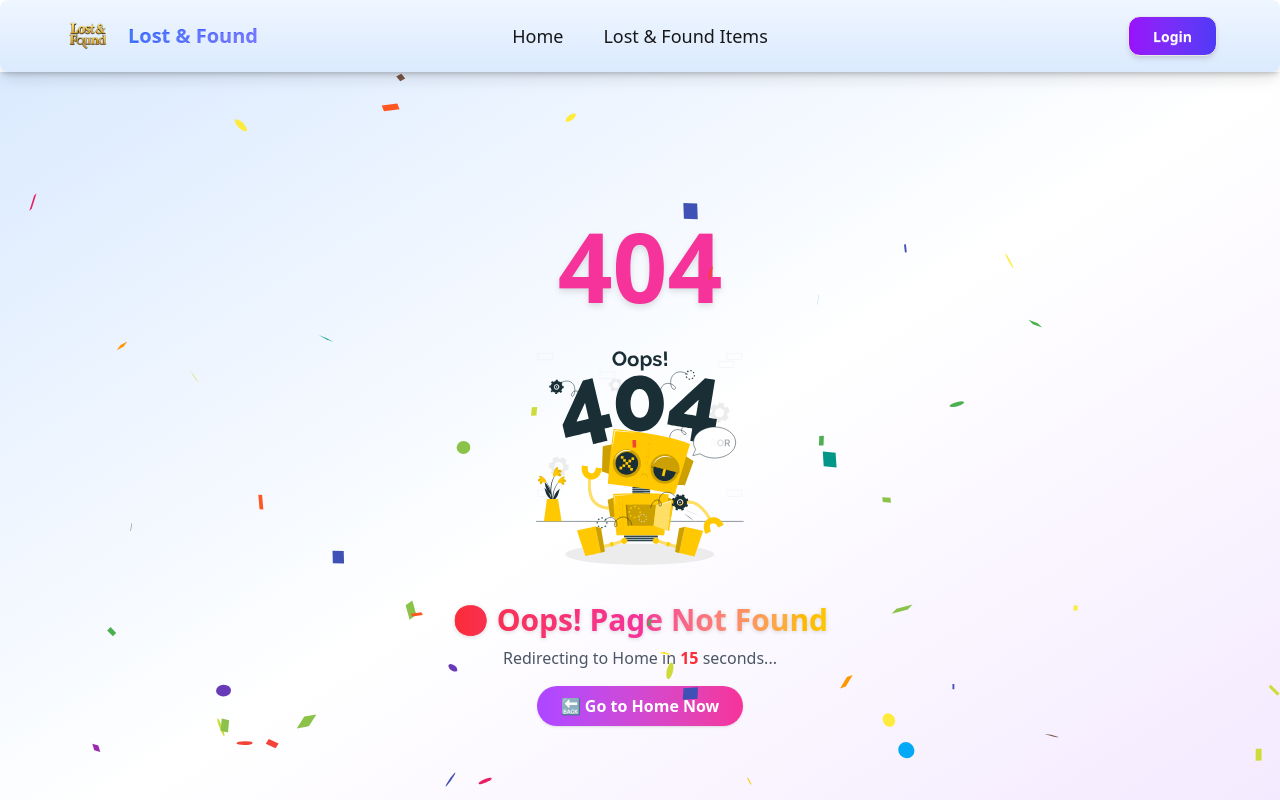
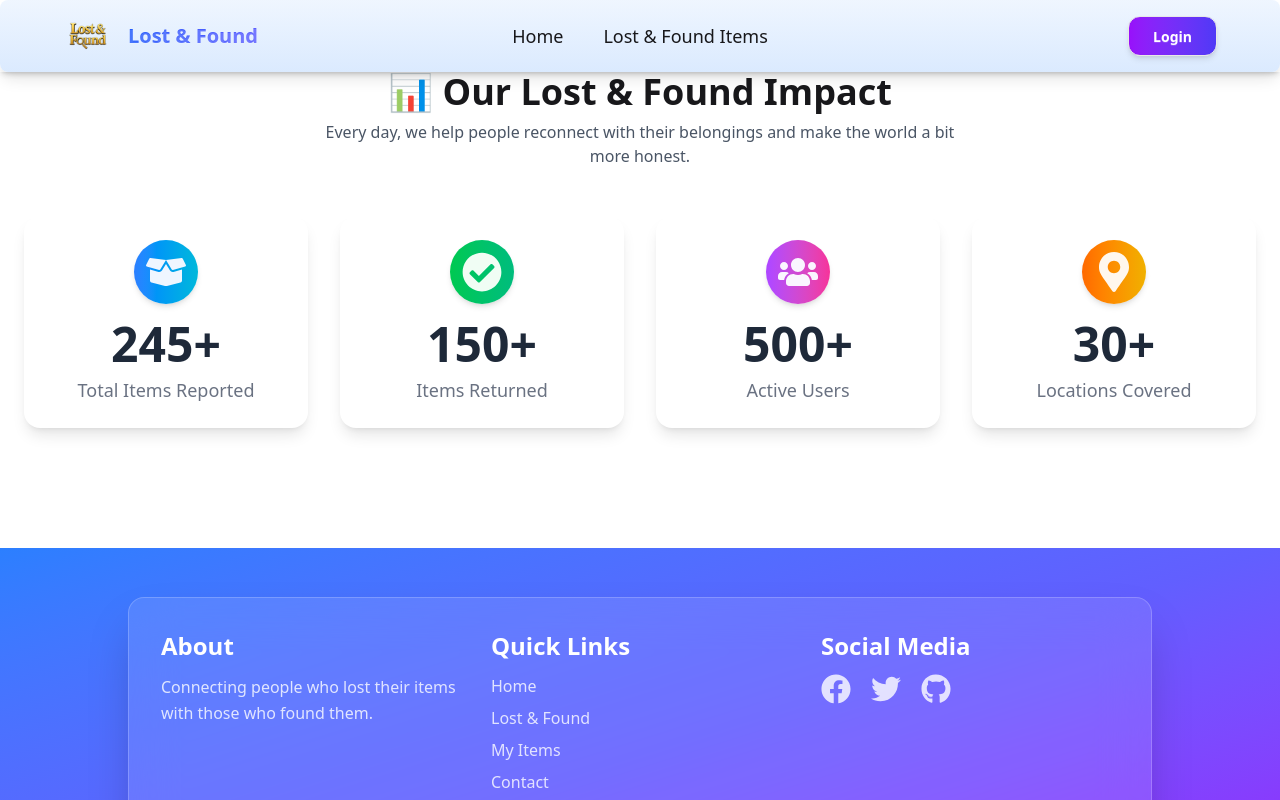
Before and after one commit to Mj-Marjan/find-and-lose-website-client-side, a React (Vite) app: page /stats-section in a window 1280 px wide. Shown: the top 800 px of the page. Built offline with nearby package versions, Linux system fonts and the light colour scheme; no server answers.

Commit message:
Added New Section, its Counter section

```diff
--- a/package.json
+++ b/package.json
@@ -20,6 +20,7 @@
     "motion": "^12.18.1",
     "react": "^18.3.1",
     "react-confetti": "^6.4.0",
+    "react-countup": "^6.5.3",
     "react-datepicker": "^8.4.0",
     "react-dom": "^18.3.1",
     "react-helmet": "^6.1.0",
--- a/src/Home/Home.jsx
+++ b/src/Home/Home.jsx
@@ -6,6 +6,7 @@ import Testimonials from '../Pages/Testimonials/Testimonials';
 import FaqSection from '../Pages/FaqSection';
 import TeamSlider from '../Pages/Team/TeamSlider';
 import { Helmet } from 'react-helmet';
+import StatsSection from '../Pages/StatsSection';
 
 const Home = () => {
     return (
@@ -19,6 +20,7 @@ const Home = () => {
             <Testimonials></Testimonials>
             <FaqSection></FaqSection>
             <TeamSlider></TeamSlider>
+            <StatsSection></StatsSection>
         </div>
     );
 };
--- a/src/Pages/HowItWork.jsx
+++ b/src/Pages/HowItWork.jsx
@@ -10,7 +10,7 @@ const steps = [
 export default function HowItWorks() {
   return (
     <section className="py-12 bg-gradient-to-br from-blue-50 to-blue-100 text-center">
-      <h2 className="text-3xl font-bold mb-8 text-blue-800">How It Works</h2>
+      <h2 className="text-4xl font-bold mb-8 text-blue-800">How It Works</h2>
       <div className="grid grid-cols-1 md:grid-cols-4 gap-6 max-w-6xl mx-auto px-4">
         {steps.map((step, index) => (
           <motion.div
--- /dev/null
+++ b/src/Pages/StatsSection.jsx
@@ -0,0 +1,89 @@
+import React from "react";
+import CountUp from "react-countup";
+import { motion } from "framer-motion";
+import { FaBoxOpen, FaCheckCircle, FaUsers, FaMapMarkerAlt } from "react-icons/fa";
+
+const statsData = [
+  {
+    id: 1,
+    icon: <FaBoxOpen size={40} className="text-blue-50" />,
+    label: "Total Items Reported",
+    value: 245,
+    color: "from-blue-500 to-cyan-500",
+  },
+  {
+    id: 2,
+    icon: <FaCheckCircle size={40} className="text-green-50" />,
+    label: "Items Returned",
+    value: 150,
+    color: "from-green-500 to-emerald-500",
+  },
+  {
+    id: 3,
+    icon: <FaUsers size={40} className="text-purple-50" />,
+    label: "Active Users",
+    value: 500,
+    color: "from-purple-500 to-pink-500",
+  },
+  {
+    id: 4,
+    icon: <FaMapMarkerAlt size={40} className="text-orange-50" />,
+    label: "Locations Covered",
+    value: 30,
+    color: "from-orange-500 to-yellow-500",
+  },
+];
+
+const StatsSection = () => {
+  return (
+    <div className=" pb-30 px-6 max-w-7xl mx-auto">
+      {/* Heading */}
+      <motion.div
+        initial={{ opacity: 0, y: -20 }}
+        whileInView={{ opacity: 1, y: 0 }}
+        viewport={{ once: true }}
+        transition={{ duration: 0.6 }}
+        className="text-center mb-12"
+      >
+        <h1 className="text-4xl font-extrabold">
+          📊 Our Lost & Found Impact
+        </h1>
+        <p className="text-gray-600 mt-2 max-w-2xl mx-auto">
+          Every day, we help people reconnect with their belongings and make the world a bit more honest.
+        </p>
+      </motion.div>
+
+      {/* Stats Cards */}
+      <div className="grid grid-cols-1 sm:grid-cols-2 lg:grid-cols-4 gap-8">
+        {statsData.map((stat, index) => (
+          <motion.div
+            key={stat.id}
+            initial={{ opacity: 0, scale: 0.8 }}
+            whileInView={{ opacity: 1, scale: 1 }}
+            viewport={{ once: true }}
+            transition={{ duration: 0.5, delay: index * 0.15 }}
+            whileHover={{ scale: 1.05 }}
+            className="bg-white rounded-2xl shadow-lg p-6 text-center hover:shadow-2xl transition-all"
+          >
+            <div
+              className={`mx-auto w-16 h-16 flex items-center justify-center rounded-full bg-gradient-to-r ${stat.color} text-white shadow-md mb-4`}
+            >
+              {stat.icon}
+            </div>
+            <div className="text-5xl font-extrabold text-gray-800">
+              <CountUp
+                end={stat.value}
+                duration={1.5}
+                suffix="+"
+                enableScrollSpy
+              />
+            </div>
+            <p className="text-lg text-gray-500 mt-2">{stat.label}</p>
+          </motion.div>
+        ))}
+      </div>
+    </div>
+  );
+};
+
+export default StatsSection;
--- a/src/Pages/Team/TeamSlider.jsx
+++ b/src/Pages/Team/TeamSlider.jsx
@@ -25,7 +25,7 @@ const TeamSlider = () => {
   return (
     <div className="py-18 px-4 md:px-12  ">
        <div className="text-center">
-          <h1 className="text-3xl md:text-4xl font-bold text-center text-blue-600 dark:text-white mb-10">
+          <h1 className="text-4xl md:text-4xl font-bold text-center text-blue-600 dark:text-white mb-10">
   Meet Our Team Member
 </h1>
 
--- a/src/Pages/Testimonials/Testimonials.jsx
+++ b/src/Pages/Testimonials/Testimonials.jsx
@@ -12,7 +12,7 @@ const Testimonials = () => {
 
   return (
     <section className="py-12 bg-gradient-to-br from-blue-100 to-blue-50 text-center">
-      <h2 className="text-3xl font-bold mb-8 text-blue-800">User Stories</h2>
+      <h2 className="text-4xl font-bold mb-8 text-blue-800">User Stories</h2>
       <div className="grid grid-cols-1 sm:grid-cols-2 lg:grid-cols-3 gap-6 max-w-6xl mx-auto px-4">
         {testimonials.map((testimonial, index) => (
           <UiTestimonials key={index} testimonials={testimonial} />
--- a/src/Routes/Router.jsx
+++ b/src/Routes/Router.jsx
@@ -13,6 +13,7 @@ import ViewDetails from "../Pages/View/ViewDetails";
 import UpdatePage from "../Pages/Update/UpdatePage";
 import TeamSlider from "../Pages/Team/TeamSlider";
 import ErrorPage from "../Pages/ErrorPage";
+import StatsSection from "../Pages/StatsSection";
 
 
 const router = createBrowserRouter(
@@ -42,6 +43,10 @@ const router = createBrowserRouter(
                 {
                     path: "/register",
                     element:<Register></Register>
+                },
+                {
+                    path: "/stats-section",
+                    element: <StatsSection></StatsSection>
                 },
                 {
                     path: "/manage-items",
```
Also changed, not shown: 1 other file (tests, documents, lock files or other folders).
